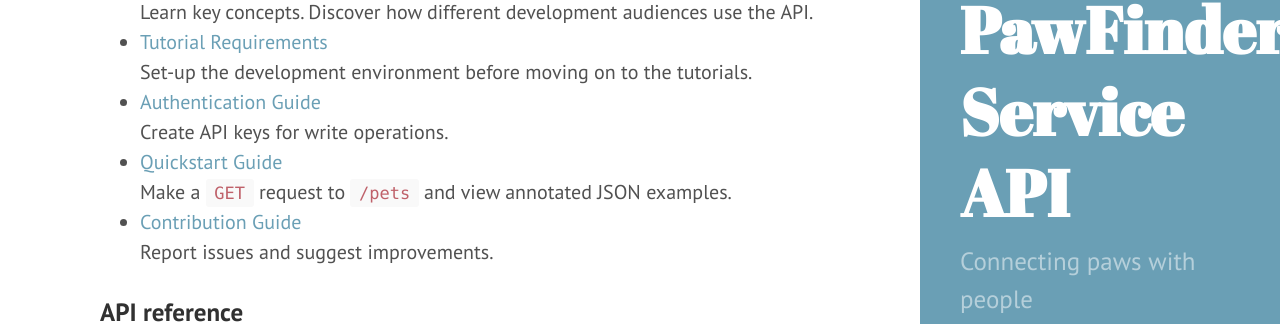
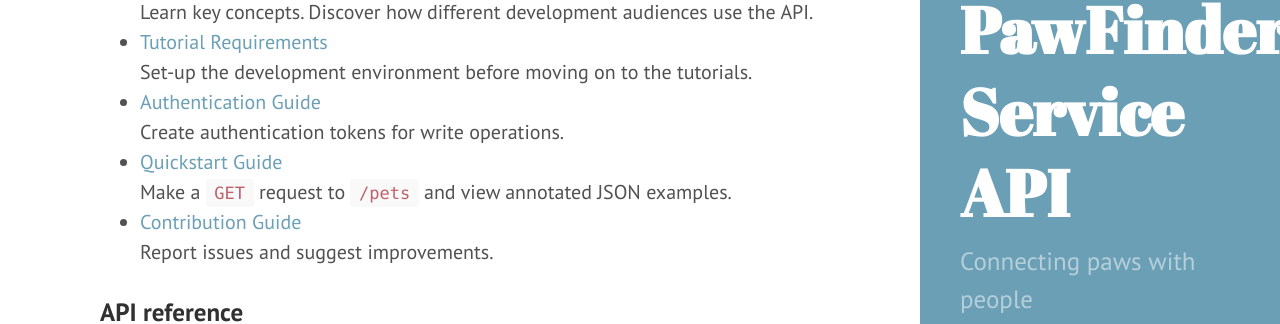
Before and after one commit to rhyannonjoy/pawfinder-service, a Jekyll site: the page built from index.md, in a window 1280 px wide and 900 px high. Shown: the part 312-636 px from the top of the window. Built offline with Jekyll 4.4.1, drawn with Linux system fonts in a browser that asks for light colours.

Commit message:
docs(index): edit auth guide for accuracy - token, not key

```diff
--- a/index.md
+++ b/index.md
@@ -16,7 +16,7 @@ Learn key concepts. Discover how different development audiences use the API.
 - [Tutorial Requirements](./docs/overview/tutorial-requirements.md)\
 Set-up the development environment before moving on to the tutorials.
 - [Authentication Guide](./docs/overview/authentication-guide.md)\
-Create API keys for write operations.
+Create authentication tokens for write operations.
 - [Quickstart Guide](./docs/overview/quickstart-guide.md)\
 Make a `GET` request to `/pets` and view annotated JSON examples.
 - [Contribution Guide](./docs/overview/contribution-guide.md)\
```
Also changed, not shown: README.md.
